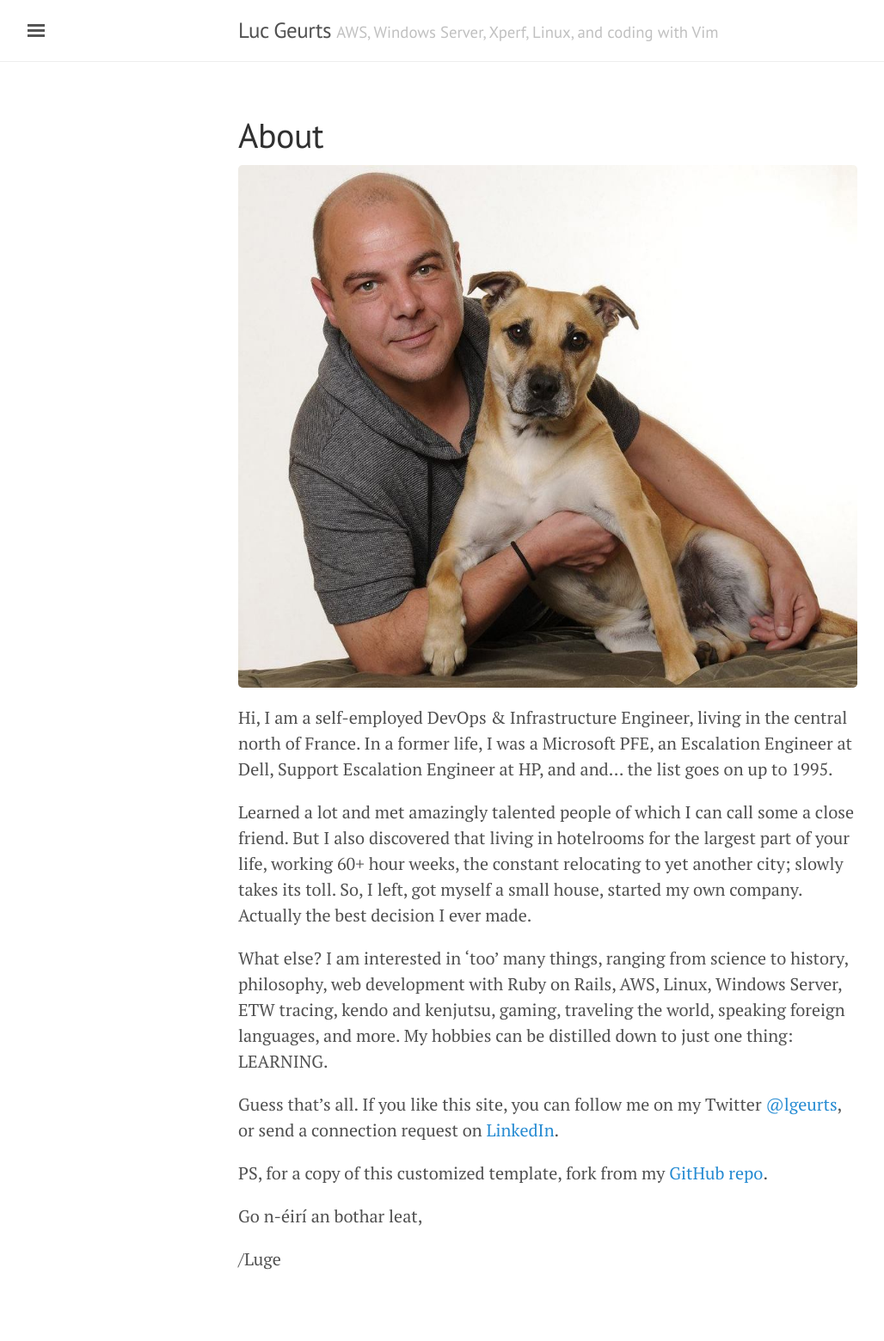
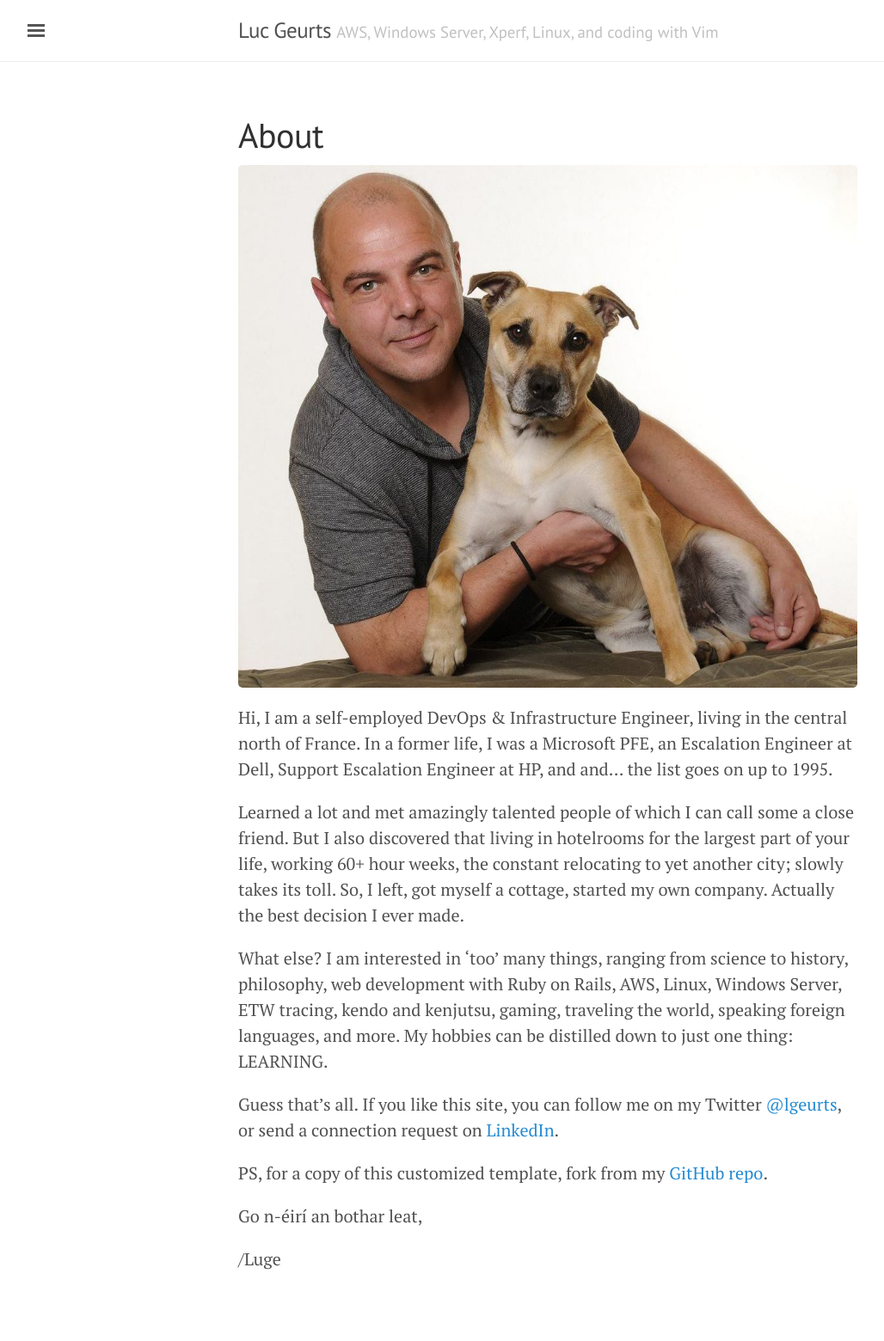
Before and after one commit to lgeurts/lgeurts.github.io, a Jekyll site: the page built from about.md, in a window 1280 px wide. Shown: the whole page at 86% size, without its empty margins (3-1031 px from the left). Built offline with Jekyll 4.4.1, drawn with Linux system fonts in a browser that asks for light colours; nearby versions of some CDN libraries.

Commit message:
Update about.md

```diff
--- a/about.md
+++ b/about.md
@@ -8,7 +8,7 @@
 Hi, I am a self-employed DevOps & Infrastructure Engineer, living in the central north of France.
 In a former life, I was a Microsoft PFE, an Escalation Engineer at Dell, Support Escalation Engineer at HP, and and... the list goes on up to 1995.
 
-Learned a lot and met amazingly talented people  of which I can call some a close friend. But I also discovered that living in hotelrooms for the largest part of your life, working 60+ hour weeks, the constant relocating to yet another city; slowly takes its toll. So, I left, got myself a small house, started my own company. Actually the best decision I ever made.
+Learned a lot and met amazingly talented people  of which I can call some a close friend. But I also discovered that living in hotelrooms for the largest part of your life, working 60+ hour weeks, the constant relocating to yet another city; slowly takes its toll. So, I left, got myself a cottage, started my own company. Actually the best decision I ever made.
 
 What else? I am interested in 'too' many things, ranging from science to history, philosophy, web development with Ruby on Rails, AWS, Linux, Windows Server, ETW tracing, kendo and kenjutsu, gaming, traveling the world, speaking foreign languages, and more.
 My hobbies can be distilled down to just one thing: LEARNING.
```
